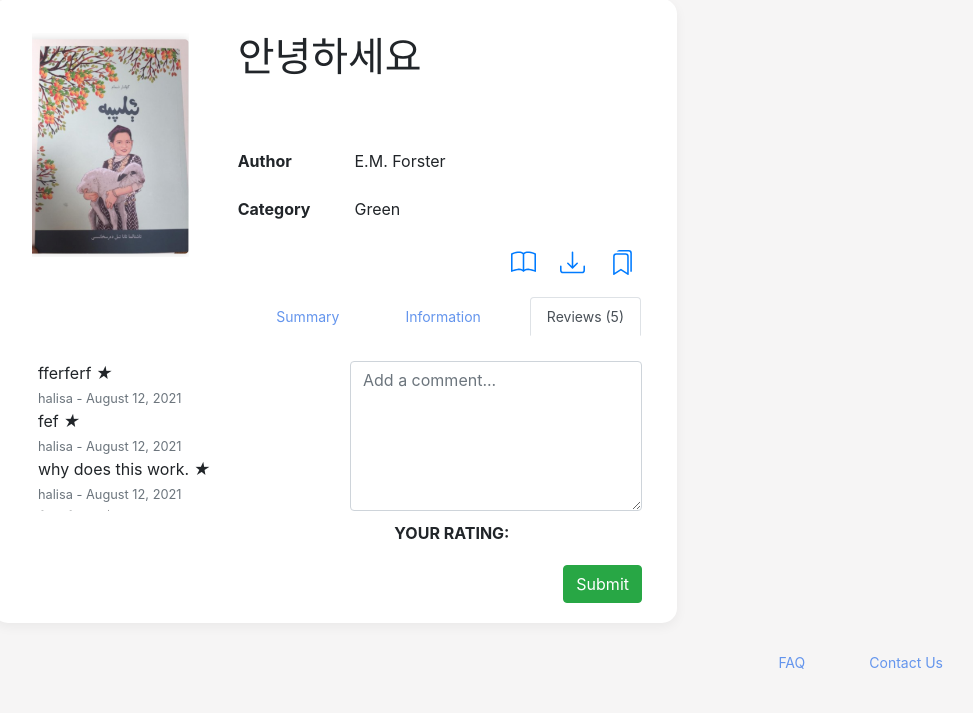
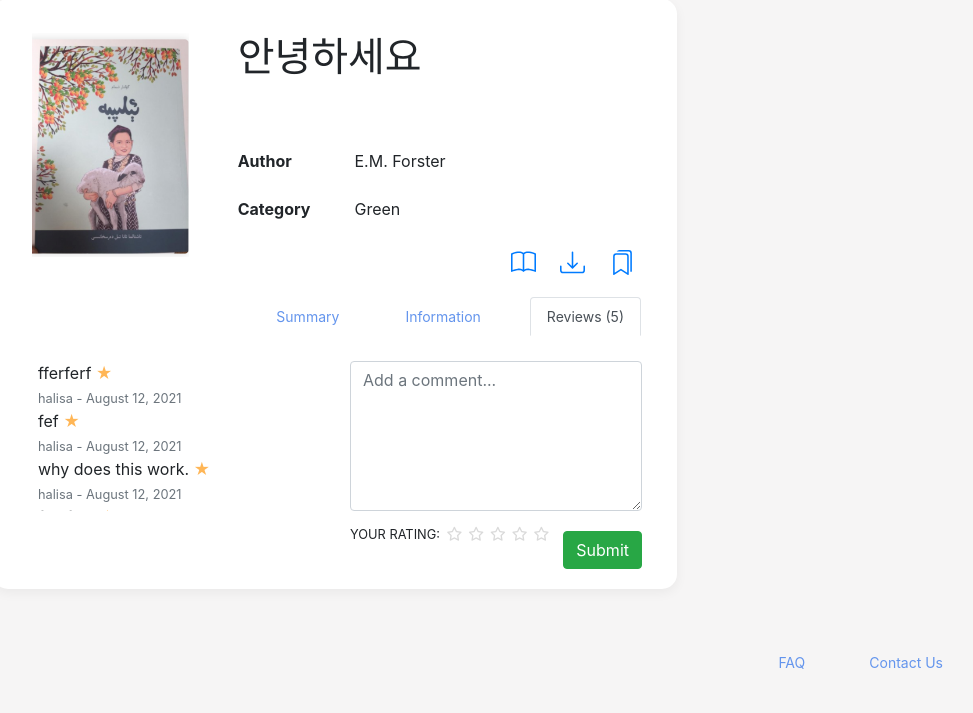
Before and after one commit to halisasaipulla/uyghur-library, a Django app: page /en/books/info/123451234234/ in a window 1280 px wide, after a click that opens the changed part. Shown: the part 87-800 px from the top of the page, without its empty margins (305-1278 px from the left). Run offline with Django 3.2, Linux system fonts and the light colour scheme; a user stored in the database is signed in; data comes from the database, SQL or seed files in the repository; both versions use the stored data as it was after the commit; some libraries are stand-ins or nearby versions.

Commit message:
Fixes star rating feature

```diff
--- a/library/templates/library/book_info.html
+++ b/library/templates/library/book_info.html
@@ -3,6 +3,8 @@
 {% load crispy_forms_tags %}
 {% block content %}
 <style>
+  @import url(//netdna.bootstrapcdn.com/font-awesome/3.2.1/css/font-awesome.css);
+
     .submit-button{
         color:white;
     }
@@ -116,6 +118,12 @@
   content: "\f005";
   color: #FFB656;
 }
+
+span {
+color:#FFB656;
+}
+
+
 </style>
 
 <section class="mb-5">
@@ -249,14 +257,14 @@
                     {% if user.is_authenticated %}
                       <textarea class="form-control" id="comment_body" placeholder="Add a comment..." name="comment_body"></textarea>
                       <div class="form-group">
-                        <div class="input-rating">
-                            <strong class="text-uppercase">Your Rating: </strong>
+                        <div class="input-rating float-left">
+                            <small class="text-uppercase">Your Rating: </small>
                             <div class="stars">
-                                <input type="radio" id="star5" name="rate" value="1" /><label for="star1"></label>
-                                <input type="radio" id="star4" name="rate" value="2" /><label for="star2"></label>
-                                <input type="radio" id="star3" name="rate" value="3" /><label for="star3"></label>
-                                <input type="radio" id="star2" name="rate" value="4" /><label for="star4"></label>
-                                <input type="radio" id="star1" name="rate" value="5" /><label for="star5"></label>
+                                <input type="radio" id="star5" name="rate" value="5" /><label for="star5" title="5 star"></label>
+                                <input type="radio" id="star4" name="rate" value="4" /><label for="star4" title="4 star"></label>
+                                <input type="radio" id="star3" name="rate" value="3" /><label for="star3" title="3 star"></label>
+                                <input type="radio" id="star2" name="rate" value="2" /><label for="star2" title="2 star"></label>
+                                <input type="radio" id="star1" name="rate" value="1" /><label for="star1" title="1 star"></label>
                             </div>
                         </div>
                     </div>
@@ -276,15 +284,15 @@
                   <div class="media-body text-left">
                     <medium>{{ comment.comment_body }}
                             {% if comment.rate == 1 %}
-                                <i class="fa fa-star">★</i>
+                            <span class="stars">&#9733;</span>
                             {% elif comment.rate == 2 %}
-                                <i class="fa fa-star">★★</i>
+                            <span class="stars">&#9733;&#9733;</span>
                             {% elif comment.rate == 3 %}
-                                <i class="fa fa-star">★★★</i>
+                            <span class="stars">&#9733;&#9733;&#9733;</span>
                             {% elif comment.rate == 4 %}
-                                <i class="fa fa-star">★★★★</i>
+                            <span class="stars">&#9733;&#9733;&#9733;&#9733;</span>
                             {% elif comment.rate == 5 %}
-                                <i class="fa fa-star">★★★★★</i>
+                            <span class="stars">&#9733;&#9733;&#9733;&#9733;&#9733;</span>
                             {% endif%}
                     </medium>
                     <div class="comment-body">
```
Also changed, not shown: library/views.py (+6 -7 lines), db.sqlite3, 1 other file.
